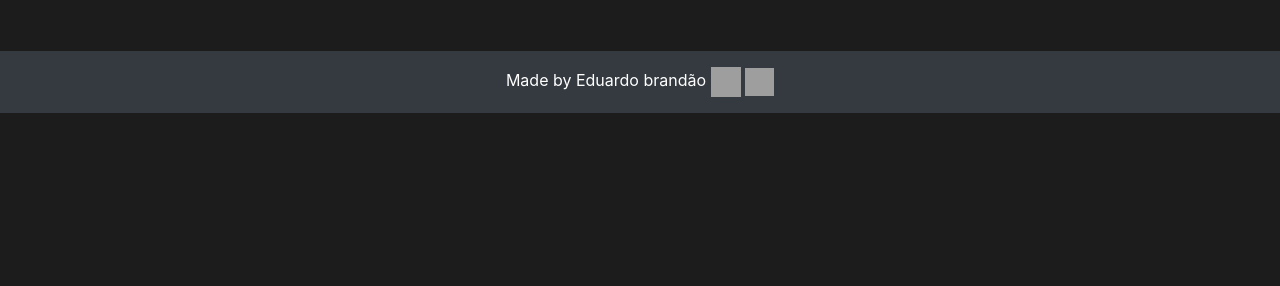
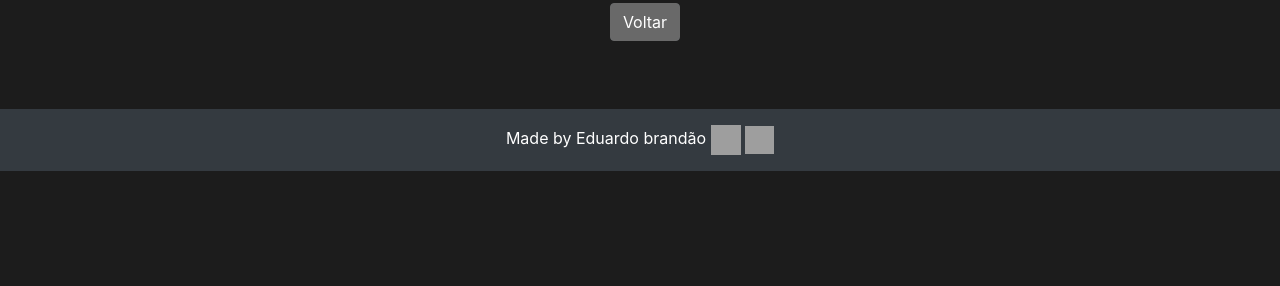
Before and after one commit to EduardoBran/EbFilmes-App-Web-Py, a Django app: page /projetos/ in a window 1280 px wide. Shown: the part 514-800 px from the top of the page. Run offline with Django 4.2, Linux system fonts and the light colour scheme; data that the repository does not hold is empty; some libraries are stand-ins or nearby versions; grey boxes are pictures that could not be loaded.

Commit message:
edit paddings | edit layout page detalhes

```diff
--- a/filme/templates/filme/projetos.html
+++ b/filme/templates/filme/projetos.html
@@ -69,6 +69,10 @@
         </div>
     </div>
 </div>
-<br><br><br>
+<br>
+<div class="text-center" style="margin-bottom: 20px;">
+    <a class="btn btn-secondary btnVoltarSobre" href="/">Voltar</a>
+</div>
+<br><br>
 
 {% endblock %}
--- a/perfil/templates/perfil/login.html
+++ b/perfil/templates/perfil/login.html
@@ -1,7 +1,7 @@
 {% extends 'base.html' %}
 
 {% block content %}
-
+<br>
 {% include 'parciais/_messages.html' %}
 <div class="card">
     <div class="card-body">
@@ -32,5 +32,5 @@
         <a class="btn btn-secondary btnVoltarEnquetes" href="{% url 'filmes:index' %}">Voltar</a>
     </div>
 </div>
-
+<br>
 {% endblock %}
--- a/perfil/templates/perfil/register.html
+++ b/perfil/templates/perfil/register.html
@@ -3,6 +3,7 @@
 {% load crispy_forms_tags %}
 
 {% block content %}
+<br>
 
 {% include 'parciais/_messages.html' %}
 <div class="card">
@@ -18,4 +19,5 @@
     </div>
 </div>
 
+<br>
 {% endblock %}
```
